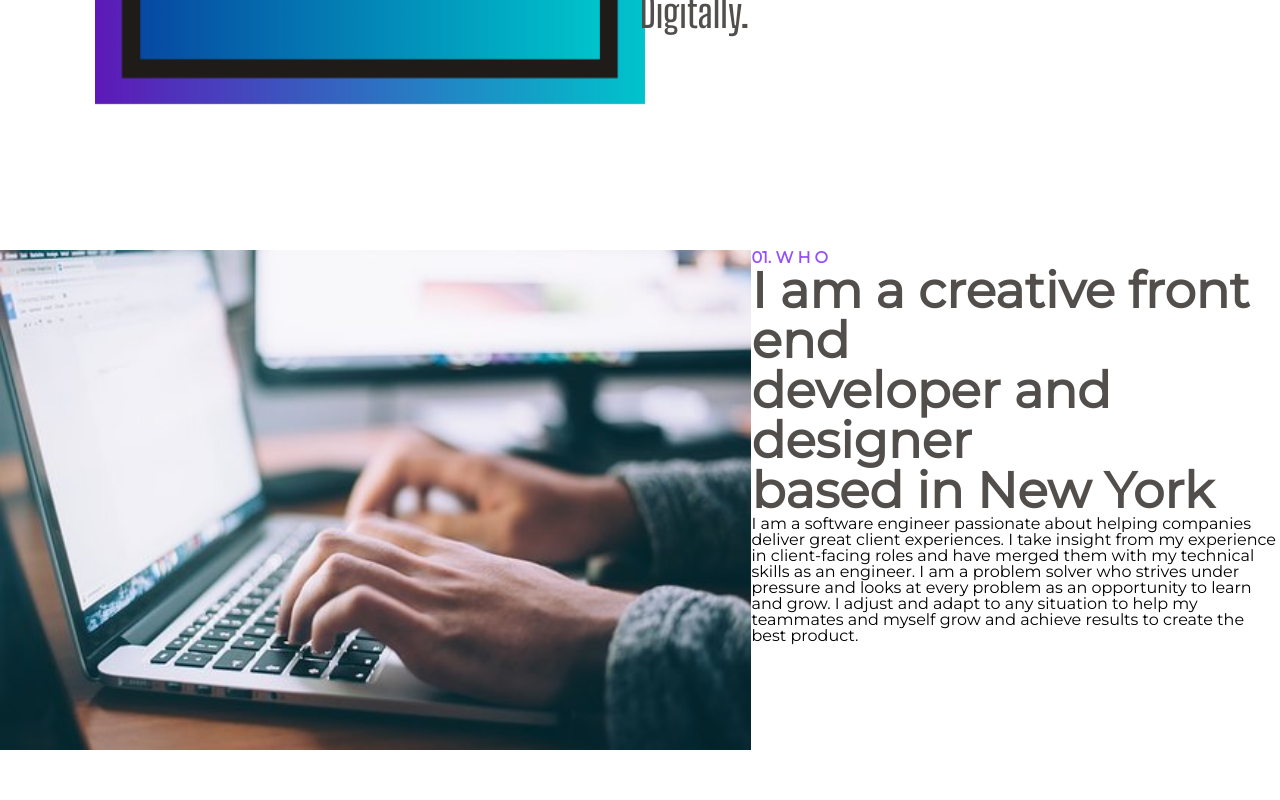
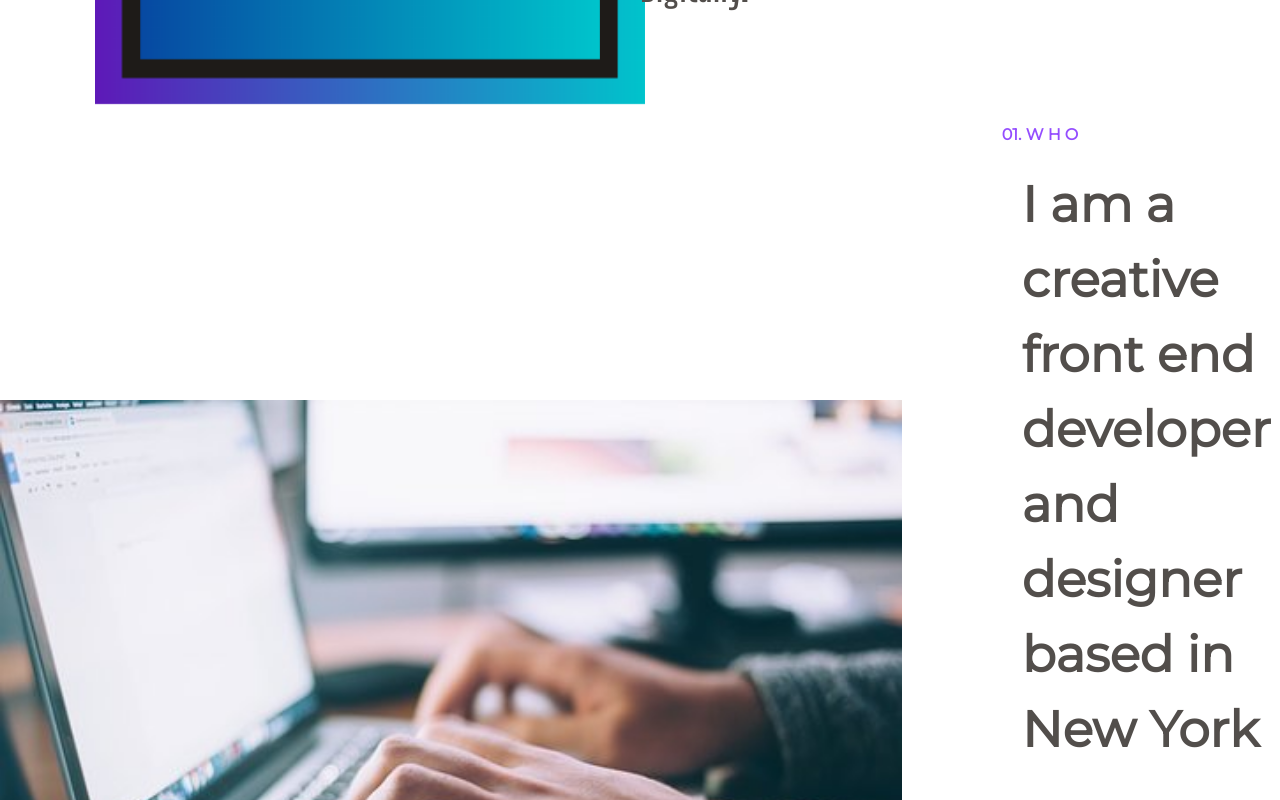
Before and after one commit to Jcillo507/predesign, a React (Create React App) app: page / in a window 1280 px wide. Shown: the part 740-1540 px from the top of the page. Before the commit the page ends 1490 px from the top, so only its background shows below. Built offline with nearby package versions, Linux system fonts and the light colour scheme.

Commit message:
basic info

```diff
--- a/src/components/Info/index.jsx
+++ b/src/components/Info/index.jsx
@@ -9,7 +9,7 @@ const Info = ()=>{
       <div className="info__text-ctr">
         <p className='info__title'>01. W H O</p>
         <h3 className='info__heading'>I am a creative front end <br/>developer and designer <br/>based in New York</h3>
-        <p className="info-text">
+        <p className="info__text">
           I am a software engineer passionate about helping companies deliver
           great client experiences. I take insight from my experience in
           client-facing roles and have merged them with my technical skills as
--- a/src/css/main.css
+++ b/src/css/main.css
@@ -302,11 +302,9 @@ table {
 }
 
 .hero__text {
-  padding-right: 12.5em;
   padding-bottom: 3.125em;
   font-family: "Big Shoulders Display", cursive;
   font-size: 2.5em;
-  align-self: center;
 }
 
 .info {
@@ -321,24 +319,48 @@ table {
   -ms-justify-content: space-between;
   justify-content: space-between;
   font-family: "Montserrat", sans-serif;
+  color: #524e4b;
+  height: 56.25em;
+  align-items: center;
+  line-height: 1.5;
 }
 
 .info img {
-  height: 31.25em;
+  height: 37.5em;
 }
 
 .info__text-ctr {
+  display: -moz-flex;
+  display: -ms-flex;
+  display: flex;
+  -webkit-box-flex-direction: column;
+  -moz-box-flex-direction: column;
+  flex-direction: column;
+  -webkit-box-justify-content: center;
+  -moz-box-justify-content: center;
+  -ms-justify-content: center;
+  justify-content: center;
   width: 50%;
+  height: 100%;
+  margin-left: 6.25em;
 }
 
 .info__title {
   color: #944dff;
   font-weight: 900;
+  margin-bottom: 1.25em;
 }
 
 .info__heading {
   font-size: 3.125em;
   font-weight: 900;
-  color: #524e4b;
+  margin-left: 20px;
+}
+
+.info__text {
+  font-weight: 700;
+  margin-top: 1.875em;
+  margin-left: 20px;
+  margin-right: 50px;
 }
 /*# sourceMappingURL=main.css.map */
--- a/src/scss/_hero.scss
+++ b/src/scss/_hero.scss
@@ -3,7 +3,8 @@
   // height: em(900);
   margin: em(20) 0;
   color: $primary-text-color;
-height:em(800);
+  height: em(800);
+
   &__image-ctr {
     @include flexbox(row, center);
     align-items: center;
@@ -31,11 +32,9 @@ height:em(800);
   }
 
   &__text {
-    padding-right: em(200);
+    // padding-right: em(200);
     padding-bottom: em(50);
     font-family: $hero-text-font;
     font-size: em(40);
-align-self: center;
-
   }
 }
--- a/src/scss/_info.scss
+++ b/src/scss/_info.scss
@@ -1,20 +1,39 @@
-.info{
+.info {
   @include flexbox();
-  font-family:$header-font;
-  img{
-    height:em(500)
+  font-family: $header-font;
+  color: $primary-text-color;
+  height: em(900);
+  align-items: center;
+  line-height: 1.5;
+
+  img {
+    height: em(600);
   }
-  &__text-ctr{
-    width:50%;
+
+  &__text-ctr {
+    @include flexbox(column, center);
+    width: 50%;
+    height: 100%;
+    margin-left: em(100);
   }
-  &__title{
-    color:$info-title-text-color;
+
+  &__title {
+    color: $info-title-text-color;
     font-weight: 900;
+    margin-bottom: em(20);
   }
-  &__heading{
+
+  &__heading {
     font-size: em(50);
-        font-weight: 900;
-        color:$primary-text-color;
+    font-weight: 900;
+    margin-left: 20px;
 
   }
+
+  &__text {
+    font-weight: 700;
+    margin-top: em(30);
+    margin-left: 20px;
+    margin-right: 50px;
+  }
 }
```
Also changed, not shown: 1 other file (tests, documents, lock files or other folders).
